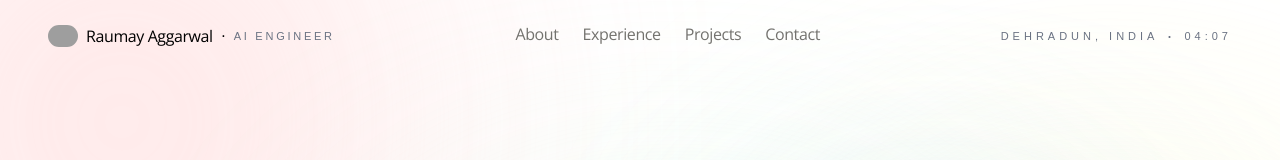
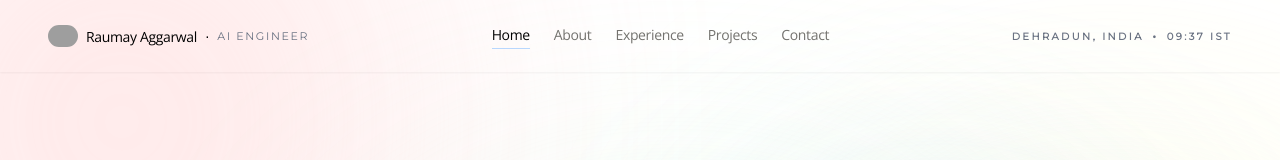
Before and after one commit to imraumayaggarwal/New-Portfolio, a Next.js app: page / in a window 1280 px wide. Shown: the top 160 px of the page. Built offline with nearby package versions, Linux system fonts and the light colour scheme; grey boxes are pictures that could not be loaded; a web font is replaced by a local one.

Commit message:
feat: enhance Navbar component with timezone support and styling updates

```diff
--- a/src/components/layout/Navbar.tsx
+++ b/src/components/layout/Navbar.tsx
@@ -3,17 +3,22 @@ import Container from "../layout/Container";
 import {useState, useEffect} from 'react';
 import Image from "next/image";
 import DayJS from "dayjs";
+import utc from "dayjs/plugin/utc";
+import timezone from "dayjs/plugin/timezone";
+
+DayJS.extend(utc);
+DayJS.extend(timezone);
 
 export default function Navbar() {
     const [activeSection, setActiveSection] = useState("About");
     useEffect(() => {
-        const sections = document.querySelectorAll("Section");
+        const sections = document.querySelectorAll("section");
 
         const observer = new IntersectionObserver(
             (entries) => {
                 entries.forEach((entry) => {
                     if (entry.isIntersecting)
-                    setActiveSection(entry.target.id);
+                        setActiveSection(entry.target.id);
                 })
             }, {
                 threshold: 0.5,
@@ -22,12 +27,16 @@ export default function Navbar() {
         sections.forEach((section) => observer.observe(section));
 
         return () => observer.disconnect();
-    })
+    });
 
     const [time, setTime] = useState("");
     useEffect(() => {
         const updateTime = () => {
-            setTime(DayJS().format("HH:mm"));
+            setTime(
+                DayJS()
+                    .tz("Asia/Kolkata")
+                    .format("HH:mm")
+            );
         };
         updateTime();
         const interval = setInterval(updateTime, 1000);
@@ -48,6 +57,7 @@ export default function Navbar() {
     }, []);
 
     const navItems = [
+        "Home",
         "About",
         "Experience",
         "Projects",
@@ -57,8 +67,8 @@ export default function Navbar() {
     return (
         <nav className={`fixed left-0 w-full z-50 transition-all duration-500 ease-out ${
             scrolled
-                ? "top-4"
-                : "top-0"
+                ? "top-4 "
+                : "top-0 shadow-xs"
             }`}
         >
             <Container>
@@ -68,13 +78,13 @@ export default function Navbar() {
                         : "w-full text"
                     }`}
                 >
-                    <a className="text-md font-medium tracking-tight flex items-center gap-2 cursor-pointer">
+                    <a className="text-[14px] font-medium tracking-tight flex items-center gap-2 cursor-pointer">
                         <Image src="/image.png" alt="Profile" width={30} height={30} className="rounded-full"/>
                         <div className="open-sans hover:text-shadow-md duration-300 ease-out">
                             Raumay Aggarwal
                         </div>
                         <div>·</div>
-                        <span className="text-[11px] uppercase tracking-[0.25em] text-gray-500">
+                        <span className="montserrat text-[11px] uppercase tracking-[0.15em] text-gray-500">
                             AI Engineer
                         </span>
                     </a>
@@ -84,33 +94,30 @@ export default function Navbar() {
                         <a href="#Projects" className="hover:text-black transition-colors duration-300">Projects</a>
                         <a href="#Contact" className="hover:text-black transition-colors duration-300">Contact</a>
                     </div> */}
-                    <div className="open-sans text-md text-[#73726e] flex gap-6 tracking-tight">
+                    <div className="open-sans text-[14px] text-[#73726e] flex gap-6 tracking-tight">
                         {navItems.map((item) => (
-                            <a
-                                key={item}
+                            <a  key={item}
                                 href={`#${item}`}
-                                className={`relative pb-1 transition-all duration-300 $(
+                                className={`relative pb-1 transition-all duration-300 ${
                                     activeSection === item
                                         ? "text-black"
                                         : "text-[#73726e] hover:text-black"
-                                )`}
+                                }`}
                             >
                                 {item}
-                                <span
-                                    className={`absolute left-0 bottom-0 h-[1px] bg-blue-400/30 transition-all duration-300  ${
+                                <span className={`absolute left-0 bottom-0 h-[1px] bg-blue-400/40 transition-all duration-300  ${
                                         activeSection === item
                                             ? "w-full"
                                             : "w-0"
                                     }`}
                                 />
-
                             </a>
                         ))}
                     </div>
-                    <div className="flex gap-2 text-gray-500 text-[11px] tracking-[0.25rem] items-center">
+                    <div className="montserrat font-bold flex gap-2 text-gray-500 text-[10px] tracking-[0.15rem] items-center cursor-default">
                         <div className="uppercase">Dehradun, India</div>
                         <div className="text-lg">·</div>
-                        <div>{time}</div>
+                        <div>{time} IST</div>
                     </div>
                 </div>
             </Container>
```
